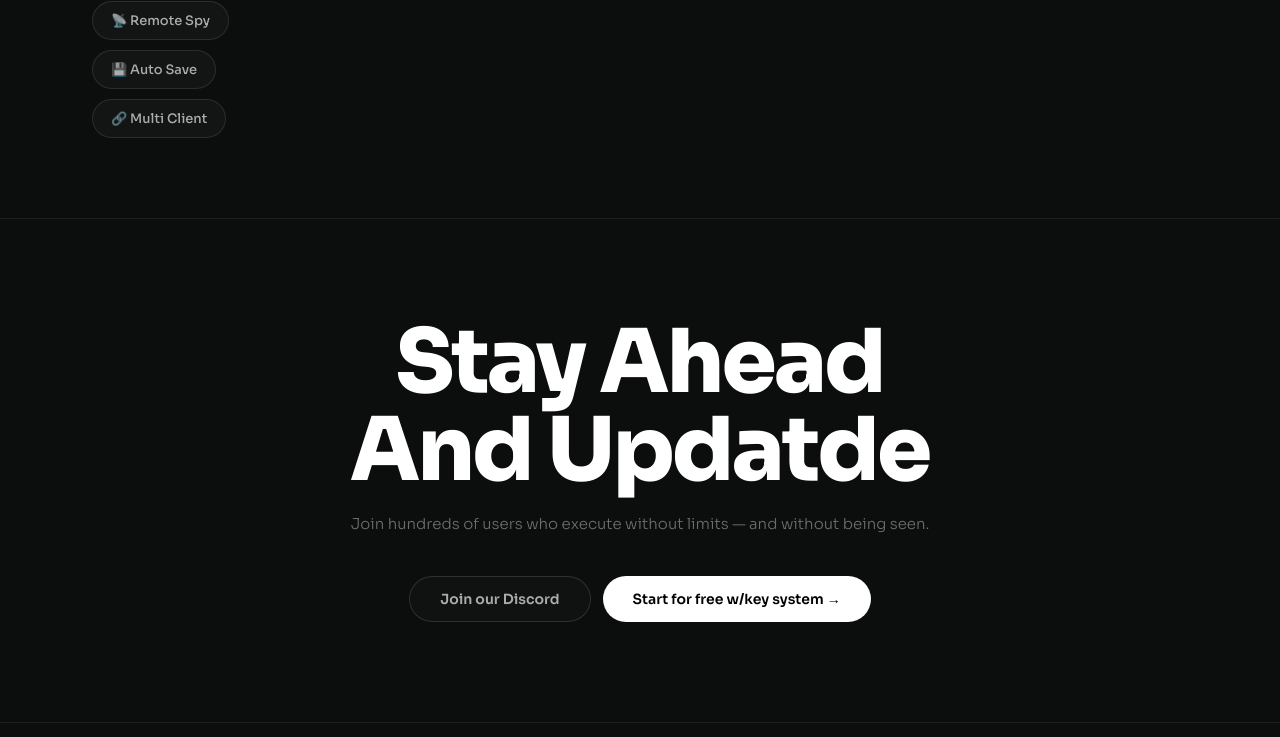
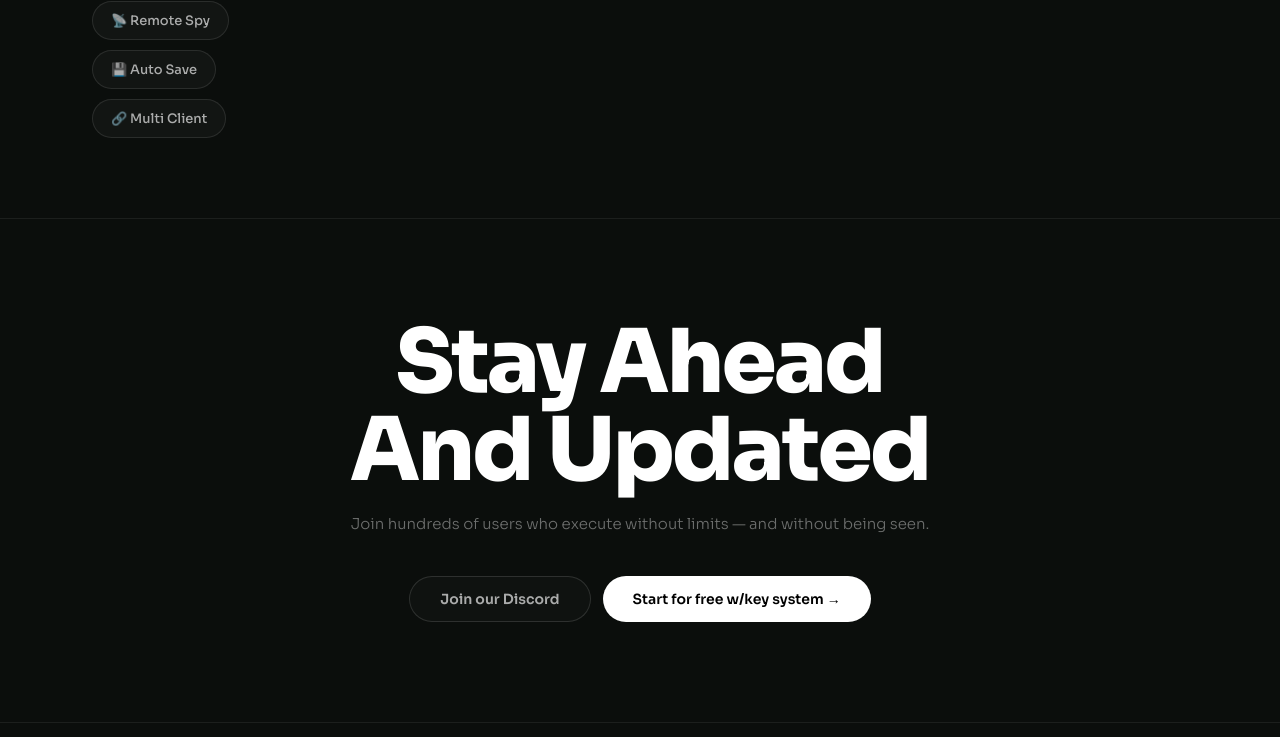
Before and after one commit to nex-botted/Website-netlify, a website: page index.html in a window 1280 px wide. Shown: the part 1736-2473 px from the top of the page. Drawn offline with Linux system fonts and the light colour scheme.

Commit message:
Update index.html

```diff
--- a/index.html
+++ b/index.html
@@ -296,7 +296,7 @@ footer{max-width:1160px;margin:0 auto;padding:36px 32px;display:flex;align-items
   </div>
 
   <div class="home-cta reveal">
-    <h2 class="cta-title">Stay Ahead<br>And Updatde</h2>
+    <h2 class="cta-title">Stay Ahead<br>And Updated</h2>
     <p class="cta-sub">Join hundreds of users who execute without limits — and without being seen.</p>
     <div class="cta-btns">
       <a href="https://discord.gg/csvH4jfRcA" target="_blank" class="btn-ghost btn-lg">Join our Discord</a>
```
